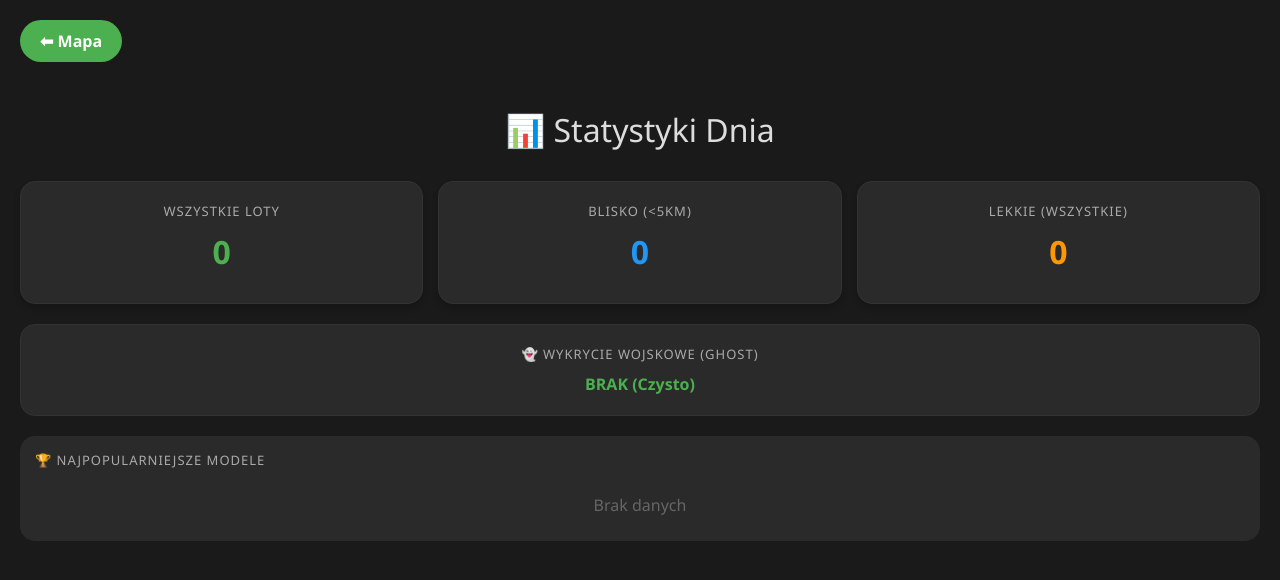
After one commit to Adam2604/Planes_tracker_app, a Flask app: page /statystyki in a window 1280 px wide. The commit adds this page. Shown: the top 580 px of the page. Run offline with Flask 3, Linux system fonts and the light colour scheme; data comes from the database, SQL or seed files in the repository.

Commit message:
Podstrona statystyki

```diff
--- a/data_base.py
+++ b/data_base.py
@@ -92,7 +92,7 @@ def rarity_check(model_text):
     if any(x in text for x in vip): return 100
 
     #lista częstych samolotów -> 0 pkt
-    common = ["BOEING 737", "AIRBUS A320", "AIRBUS A321", "EMBRAER", "RYANAIR", "WIZZAIR", "CRJ", "ATR 72"]
+    common = ["BOEING", "AIRBUS A320", "AIRBUS A321", "EMBRAER", "RYANAIR", "WIZZ AIR", "CRJ", "ATR 72"]
     if any(x in text for x in common): return 0
 
     #reszta 10 pkt
@@ -159,6 +159,57 @@ def get_stat_today():
         "stat_light": lekkie_5km
     }
 
+def get_detailed_stats_today():
+    #Zwraca szczegółowe statystyki do podstrony statystyk
+    conn = sqlite3.connect(DB_NAME)
+    c = conn.cursor()
+    today_midnight = datetime.combine(date.today(), datetime.min.time()).timestamp()
+    # 1. Podstawowe liczniki
+    c.execute("SELECT COUNT(*) FROM historia WHERE last_seen > ?", (today_midnight,))
+    total = c.fetchone()[0]
+
+    c.execute("SELECT COUNT(*) FROM historia WHERE last_seen > ? AND min_dist <= 5.0", (today_midnight,))
+    close_5km = c.fetchone()[0]
+
+    # 2. Samoloty lekkie (WSZYSTKIE dzisiaj, nie tylko bliskie)
+    c.execute("SELECT COUNT(*) FROM historia WHERE last_seen > ? AND category = 1", (today_midnight,))
+    light_total = c.fetchone()[0]
+
+    # 3. Wojskowy Ghost - pobieramy NAZWĘ modelu
+    key_words = ['Military', 'Air Force', 'NATO', 'Army', 'Polish Air Force']
+    sql_like = " OR ".join([f"model LIKE '%{slowo}%'" for slowo in key_words])
+
+    c.execute(f"""
+        SELECT model FROM historia
+        WHERE last_seen > ?
+        AND has_location = 0
+        AND ({sql_like})
+        LIMIT 1
+    """, (today_midnight,))
+
+    ghost_row = c.fetchone()
+    ghost_info = ghost_row[0] if ghost_row else None
+
+    #4. Top 3 najczęstszych modeli
+    c.execute("""
+        SELECT model, COUNT(*) as cnt
+        FROM historia
+        WHERE last_seen > ? AND model != 'Nieznany'
+        GROUP BY model
+        ORDER BY cnt DESC
+        LIMIT 3
+    """, (today_midnight,))
+    top_models = c.fetchall()
+    conn.close()
+
+    return {
+        "total": total,
+        "close": close_5km,
+        "light": light_total,
+        "ghost_model": ghost_info,
+        "top_models": top_models
+    }
+
 def get_flights_list():
     #Pobiera listę lotów z dzisiaj do wyświetlenia w tabeli
     conn = sqlite3.connect(DB_NAME)
--- a/main.py
+++ b/main.py
@@ -237,7 +237,7 @@ def get_data():
     with planes_lock:
         return jsonify(list(planes.values()))
 
-@app.route('/stats')
+@app.route('/fast_stats')
 def get_stats():
     stats = data_base.get_stat_today()
     return jsonify(stats)
@@ -246,6 +246,11 @@ def get_stats():
 def list_page():
     flights = data_base.get_flights_list()
     return render_template('list.html', flights=flights)
+
+@app.route('/statystyki')
+def stats_page():
+    stats = data_base.get_detailed_stats_today()
+    return render_template('stats.html', s=stats)
 
 @app.route('/')
 def index():
--- a/templates/list.html
+++ b/templates/list.html
@@ -21,6 +21,7 @@
             border-radius: 25px;
             font-weight: bold;
             margin-bottom: 20px;
+            margin-top: 20px;
             box-shadow: 0 4px 6px rgba(0,0,0,0.3);
         }
 
--- /dev/null
+++ b/templates/stats.html
@@ -0,0 +1,139 @@
+<!DOCTYPE html>
+<html lang="pl">
+<head>
+    <meta charset="UTF-8">
+    <meta name="viewport" content="width=device-width, initial-scale=1.0">
+    <title>Szczegółowe Statystyki</title>
+    <style>
+        body {
+            background-color: #1a1a1a;
+            color: white;
+            font-family: 'Segoe UI', sans-serif;
+            margin: 0;
+            padding: 20px;
+        }
+
+        .back-btn {
+            display: inline-block;
+            background: #4CAF50;
+            color: white;
+            padding: 10px 20px;
+            text-decoration: none;
+            border-radius: 25px;
+            font-weight: bold;
+            margin-bottom: 25px;
+        }
+
+        h1 { text-align: center; color: #ddd; margin-bottom: 30px; font-weight: 300; }
+
+        /* Siatka kafelków */
+        .grid-container {
+            display: grid;
+            grid-template-columns: repeat(auto-fit, minmax(150px, 1fr));
+            gap: 15px;
+            margin-bottom: 20px;
+        }
+
+        .card {
+            background: #2a2a2a;
+            padding: 20px;
+            border-radius: 15px;
+            text-align: center;
+            box-shadow: 0 4px 6px rgba(0,0,0,0.2);
+            border: 1px solid #333;
+        }
+
+        .card-big { grid-column: span 2; }
+
+        .number { font-size: 32px; font-weight: bold; color: #fff; margin: 10px 0; }
+        .label { font-size: 13px; color: #aaa; text-transform: uppercase; letter-spacing: 1px; }
+
+        .c-green { color: #4CAF50; }
+        .c-blue { color: #2196F3; }
+        .c-orange { color: #FF9800; }
+        .c-red { color: #F44336; }
+
+        /* Sekcja Ghost */
+        .ghost-box {
+            background: #2a2a2a;
+            padding: 20px;
+            border-radius: 15px;
+            margin-bottom: 20px;
+            border: 1px solid #333;
+            text-align: center;
+        }
+        .ghost-alert {
+            color: #F44336;
+            font-weight: bold;
+            font-size: 18px;
+            animation: pulse 2s infinite;
+        }
+
+        /* Sekcja Top 3 */
+        .top-list {
+            background: #2a2a2a;
+            border-radius: 15px;
+            padding: 15px;
+        }
+        .top-row {
+            display: flex;
+            justify-content: space-between;
+            padding: 10px 0;
+            border-bottom: 1px solid #333;
+        }
+        .top-row:last-child { border-bottom: none; }
+        .top-name { font-weight: 600; color: #ddd; }
+        .top-count { background: #444; padding: 2px 8px; border-radius: 10px; font-size: 12px; }
+
+        @keyframes pulse {
+            0% { opacity: 1; }
+            50% { opacity: 0.6; }
+            100% { opacity: 1; }
+        }
+    </style>
+</head>
+<body>
+
+    <a href="/" class="back-btn">⬅ Mapa</a>
+
+    <h1>📊 Statystyki Dnia</h1>
+
+    <div class="grid-container">
+        <div class="card">
+            <div class="label">Wszystkie Loty</div>
+            <div class="number c-green">{{ s.total }}</div>
+        </div>
+        <div class="card">
+            <div class="label">Blisko (<5km)</div>
+            <div class="number c-blue">{{ s.close }}</div>
+        </div>
+        <div class="card">
+            <div class="label">Lekkie (Wszystkie)</div>
+            <div class="number c-orange">{{ s.light }}</div>
+        </div>
+    </div>
+
+    <div class="ghost-box">
+        <div class="label" style="margin-bottom: 10px;">👻 Wykrycie Wojskowe (Ghost)</div>
+        {% if s.ghost_model %}
+            <div class="ghost-alert">⚠️ WYKRYTO: {{ s.ghost_model }}</div>
+            <div style="font-size: 12px; color: #888; margin-top: 5px;">Brak pozycji GPS</div>
+        {% else %}
+            <div style="color: #4CAF50; font-weight: bold;">BRAK (Czysto)</div>
+        {% endif %}
+    </div>
+
+    <div class="top-list">
+        <div class="label" style="margin-bottom: 15px;">🏆 Najpopularniejsze Modele</div>
+        {% for model, count in s.top_models %}
+            <div class="top-row">
+                <span class="top-name">{{ loop.index }}. {{ model }}</span>
+                <span class="top-count">{{ count }}x</span>
+            </div>
+        {% else %}
+            <div style="text-align: center; color: #666; padding: 10px;">Brak danych</div>
+        {% endfor %}
+    </div>
+
+</body>
+</html>
```
